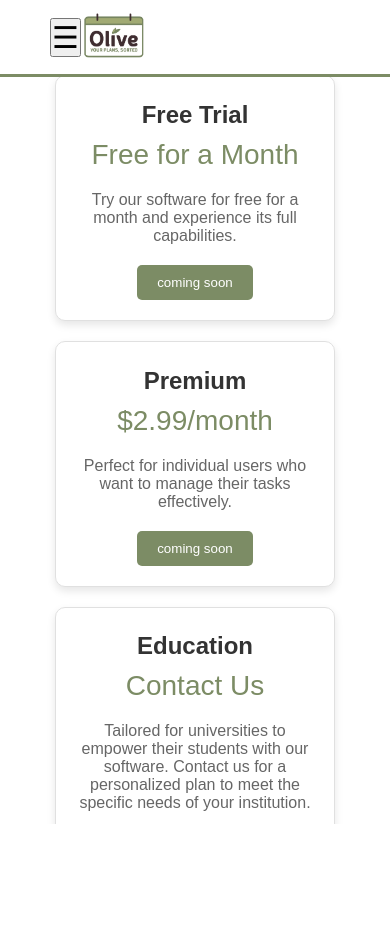
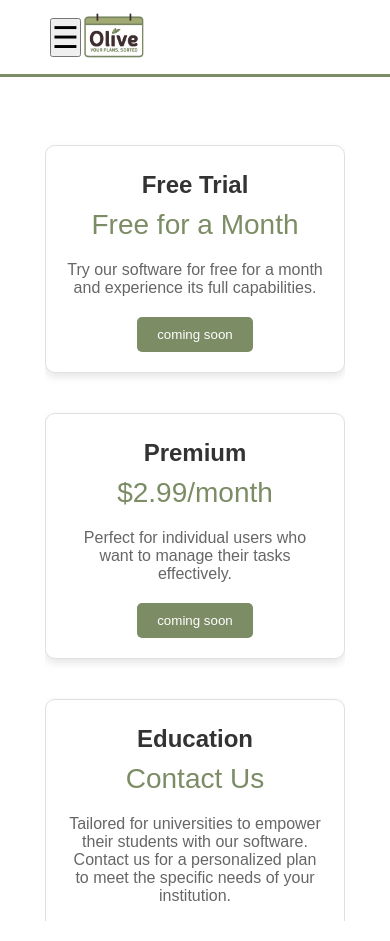
Before and after one commit to Gray-V/olive, a React (Create React App) app: page /pricing in a window 390 px wide. Before the commit the page ends 844 px from the top, so only its background shows below. Built offline with nearby package versions, Linux system fonts and the light colour scheme.

Commit message:
like actually kill me

```diff
--- a/src/App.css
+++ b/src/App.css
@@ -32,7 +32,8 @@ body, html {
   border-bottom: #7c8c65 3px solid;
   position: fixed;
   width: 100%;
-  z-index: 1000
+  z-index: 1000;
+  margin-bottom: 20px;
 }
 
 
@@ -136,4 +137,7 @@ body, html {
   .nav-links a:hover {
     background: #7c8c65;
   }
+  .navbar {
+    position: relative;
+  }
 }
--- a/src/pages/css/pricing.css
+++ b/src/pages/css/pricing.css
@@ -6,18 +6,16 @@
   max-height: 100vh;
 }
 
-
 .pricing-cards-container {
   display: flex;
   margin-top: 10%;
   flex-direction: row;
-    justify-content: flex-start;
+  justify-content: space-around; /* Changed to space-around for better spacing */
   align-items: stretch;
   gap: 20px;
   overflow-x: auto;
   padding: 20px 0;
 }
-
 
 .pricing-card {
   background-color: #ffffff;
@@ -73,13 +71,17 @@
 }
 
 /* Responsive adjustments */
-  @media (max-width: 768px) {
+@media (max-width: 1000px) {
   .pricing-cards-container {
       flex-direction: column;
       align-items: center;
+      margin-top: 5%; /* Reduced top margin on smaller screens */
+      padding: 10px 0; /* Reduce padding to save space */
   }
 
   .pricing-card {
-      width: 80%;
+      height: 1%;
+      margin-bottom: 20px;
   }
+
 }
--- a/src/pages/css/tech.css
+++ b/src/pages/css/tech.css
@@ -18,7 +18,7 @@
     width: 100%;
     padding: 20px;
     margin-top:2%;
-    margin-bottom: 8%;
+    margin-bottom: 10%;
 }
 
 .intro-text {
```
Lines whose indentation alone changed are shown as unchanged.
